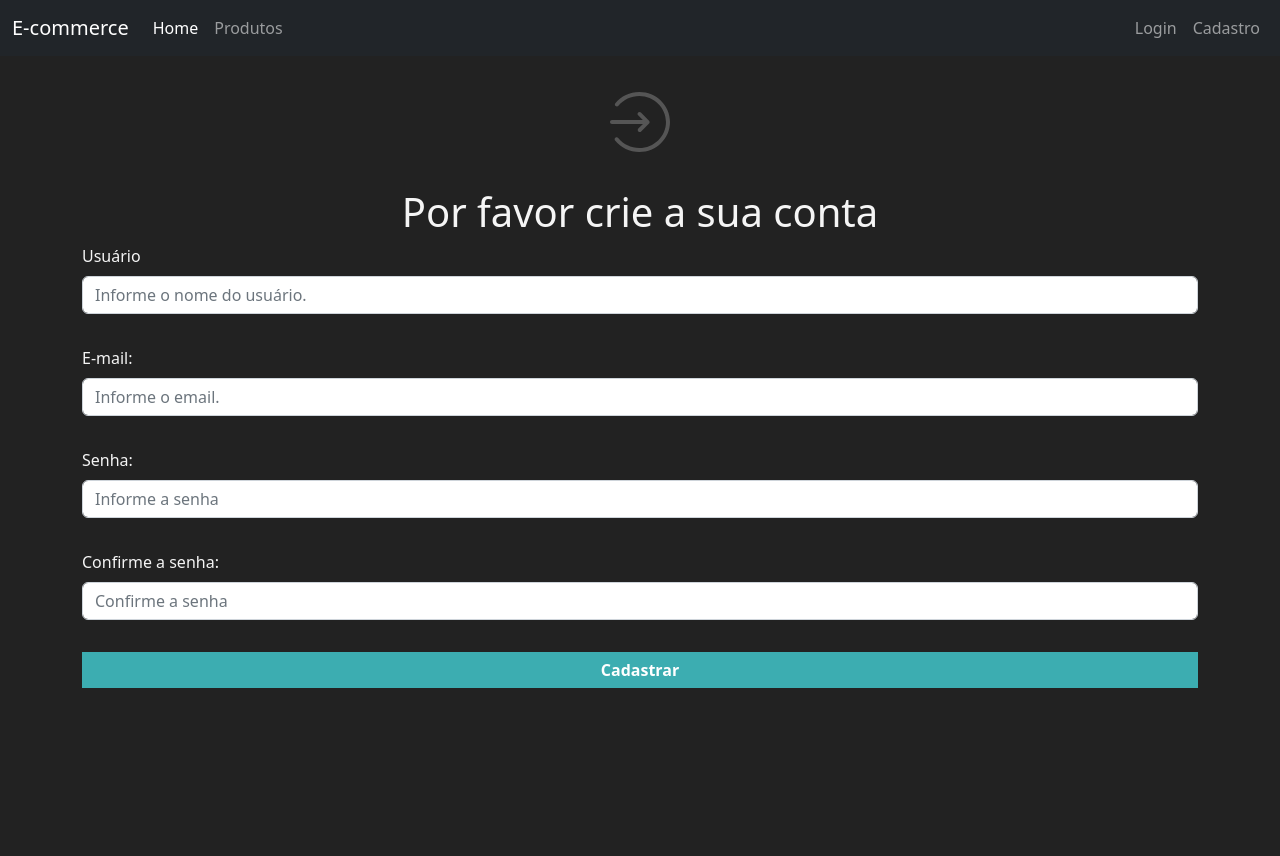
After one commit to GIR0SAN/bootcamp-flask-udemy, a Flask app: page /cadastro in a window 1280 px wide. The commit adds this page. Run offline with Flask 3, Linux system fonts and the light colour scheme.

Commit message:
Adicionada tela de formulario

```diff
--- a/mercado/__init__.py
+++ b/mercado/__init__.py
@@ -6,6 +6,7 @@ app = Flask(__name__)
 app.static_url_path = '/static'
 app.static_folder = 'static'
 app.config["SQLALCHEMY_DATABASE_URI"] = "sqlite:///mercado.db"
+app.config['SECRET_KEY'] = '27b0ae2fc91246b6576e2303'
 db.init_app(app)
 
 from mercado import routes
--- /dev/null
+++ b/mercado/forms.py
@@ -0,0 +1,9 @@
+from flask_wtf import FlaskForm
+from wtforms import StringField, PasswordField, SubmitField
+
+class CadastroForms(FlaskForm):
+    usuario = StringField(label='Usuário')
+    email = StringField(label='E-mail:')
+    senha1 = PasswordField(label="Senha:")
+    senha2 = PasswordField(label="Confirme a senha:")
+    submit = SubmitField(label="Cadastrar")
--- a/mercado/routes.py
+++ b/mercado/routes.py
@@ -1,13 +1,18 @@
 from mercado import app
 from flask import render_template
 from mercado.models import Item
+from mercado.forms import CadastroForms
 
 @app.route('/')
 def page_home():
     return render_template("index.html")
 
-
 @app.route('/produtos')
 def page_produtos():
     itens = Item.query.all()
     return render_template("produtos.html", itens=itens)
+
+@app.route('/cadastro')
+def page_cadastro():
+    form = CadastroForms()
+    return render_template('cadastro.html', form=form)
--- a/mercado/templates/base.html
+++ b/mercado/templates/base.html
@@ -33,7 +33,7 @@
             <a class="nav-link" href="#">Login</a>
           </li>
           <li class="nav-item">
-            <a class="nav-link" href="#" tabindex="-1" >Cadastro</a>
+            <a class="nav-link" href="{{url_for('page_cadastro')}}" tabindex="-1" >Cadastro</a>
           </li>
         </ul>
       </div>
--- /dev/null
+++ b/mercado/templates/cadastro.html
@@ -0,0 +1,91 @@
+{% extends 'base.html' %}
+
+{% block titulo %}
+    Formulário de cadastro
+{% endblock %}
+
+{% block conteudo %}
+<body>
+    <div class="container">
+       <div class="img-container">
+            <svg class="icon-img" viewBox="0 0 20 20" xmlns="http://www.w3.org/2000/svg">
+                <path fill="#555" d="M9.76076555,0 C15.4157386,0 20,4.4771525 20,10 C20,15.5228475 15.4157386,20 9.76076555,20 C6.56885647,20 3.61836948,18.5634688 1.68988581,16.1544725 C1.46202241,15.8698333 1.51356853,15.4586837 1.80501731,15.2361442 C2.09646608,15.0136047 2.51745178,15.0639465 2.74531518,15.3485857 C4.4225344,17.443711 6.98554674,18.6915888 9.76076555,18.6915888 C14.6758356,18.6915888 18.6602871,14.8002319 18.6602871,10 C18.6602871,5.19976806 14.6758356,1.30841121 9.76076555,1.30841121 C7.02601512,1.30841121 4.49642844,2.51988396 2.81675903,4.5633425 C2.58516542,4.84509553 2.16355149,4.89014431 1.87505796,4.66396176 C1.58656443,4.43777922 1.54043793,4.02601608 1.77203154,3.74426305 C3.70333647,1.39466883 6.61544133,0 9.76076555,0 Z M10.3053281,6.86239745 L13.0119569,9.56902627 C13.2735521,9.83062149 13.2785069,10.2497964 13.0230237,10.5052795 L10.3796339,13.1486694 C10.1241507,13.4041526 9.70497582,13.3991978 9.4433806,13.1376026 C9.18178539,12.8760073 9.1768306,12.4568325 9.43231378,12.2013493 L10.98,10.6534046 L0.669856459,10.6542056 C0.299904952,10.6542056 7.72715225e-14,10.3613078 7.72715225e-14,10 C7.72715225e-14,9.63869222 0.299904952,9.34579439 0.669856459,9.34579439 L10.938,9.34540456 L9.38014161,7.78758389 C9.11854639,7.52598867 9.11359161,7.1068138 9.36907479,6.85133062 C9.62455797,6.59584744 10.0437328,6.60080223 10.3053281,6.86239745 Z"/>
+              </svg>
+      </div>
+      <h1>
+          Por favor crie a sua conta
+      </h1>
+       <form method="post" class="form-register"  >
+          <div class="fields">
+              {{ form.usuario.label() }}
+              {{ form.usuario(class="form-control", placeholder="Informe o nome do usuário.")}}
+          </div>
+
+          <div class="fields">
+              {{ form.email.label()}}
+              {{ form.usuario(class="form-control", placeholder="Informe o email.")}}
+          </div>
+
+          <div class="fields">
+              {{ form.senha1.label()}}
+              {{ form.usuario(class="form-control", placeholder="Informe a senha")}}
+          </div>
+
+          <div class="fields">
+              {{ form.senha2.label()}}
+              {{ form.usuario(class="form-control", placeholder="Confirme a senha")}}
+          </div>
+
+          <button class="btn-cadastrar">
+            {{ form.submit()}}
+          </button>
+      </form>
+  </div>
+
+    <style>
+        .img-container{
+            width: 100%;
+            text-align: center;
+        }
+        .icon-img{
+            color: #f5f5f5;
+            width: 60px;
+            height: 60px;
+            margin: 36px auto;
+        }
+        .img-container{
+            color:#f5f5f5;
+        }
+        /*.form-register{
+            height: 500px;
+            display: flex;
+            flex-direction: column;
+            justify-content: space-between;
+        }*/
+        .fields{
+            display: flex;
+            flex-direction: column;
+            justify-content: space-between;
+            height: 70px;
+            margin-bottom: 32px;
+        }
+        input{
+          color: white;
+          font-weight: 600;
+          border: none;
+          background-color: transparent;
+        }
+        .btn-cadastrar{
+          width: 100%;
+          padding: 6px 12px;
+          background-color: rgb(60, 173, 177);
+          margin: 0 auto;
+          border: none;
+          transition: ease-in-out .25s;
+        }
+        .btn-cadastrar:hover{
+          background-color:rgb(48, 130, 133) ;
+        }
+    </style>
+</body>
+{% endblock %}
```
Also changed, not shown: mercado/models.py (+8 -0 lines), instance/mercado.db, static/login-svgrepo-com.svg (added).
